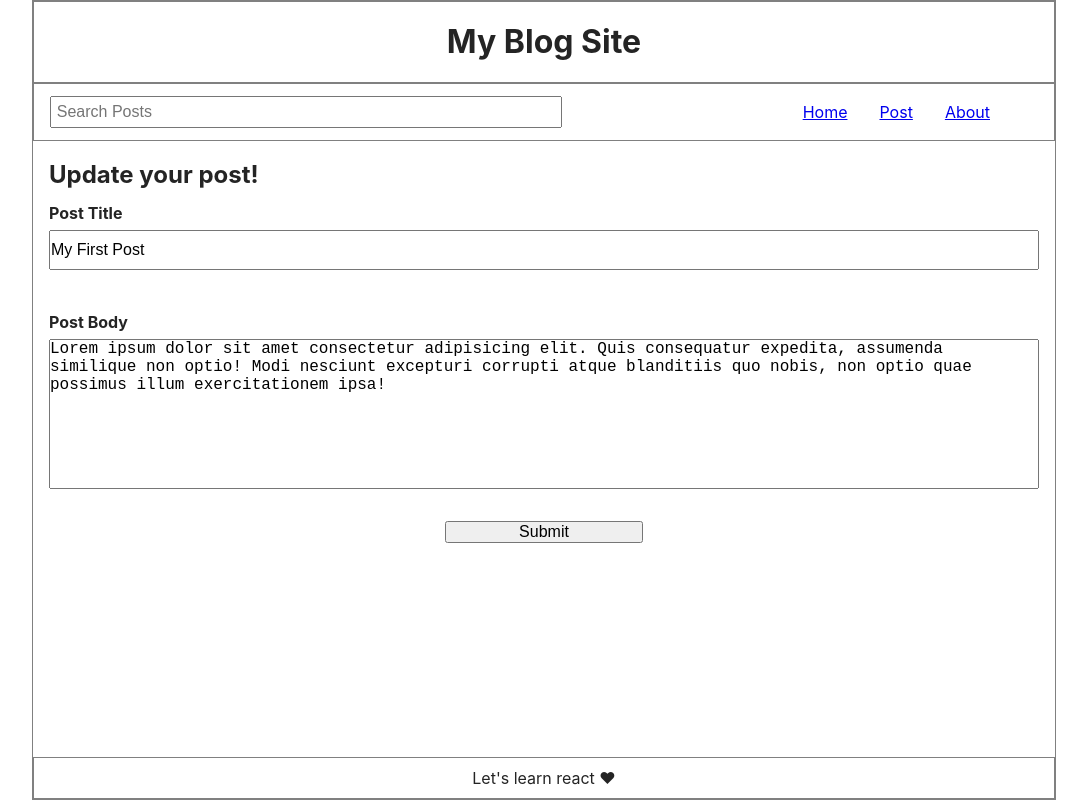
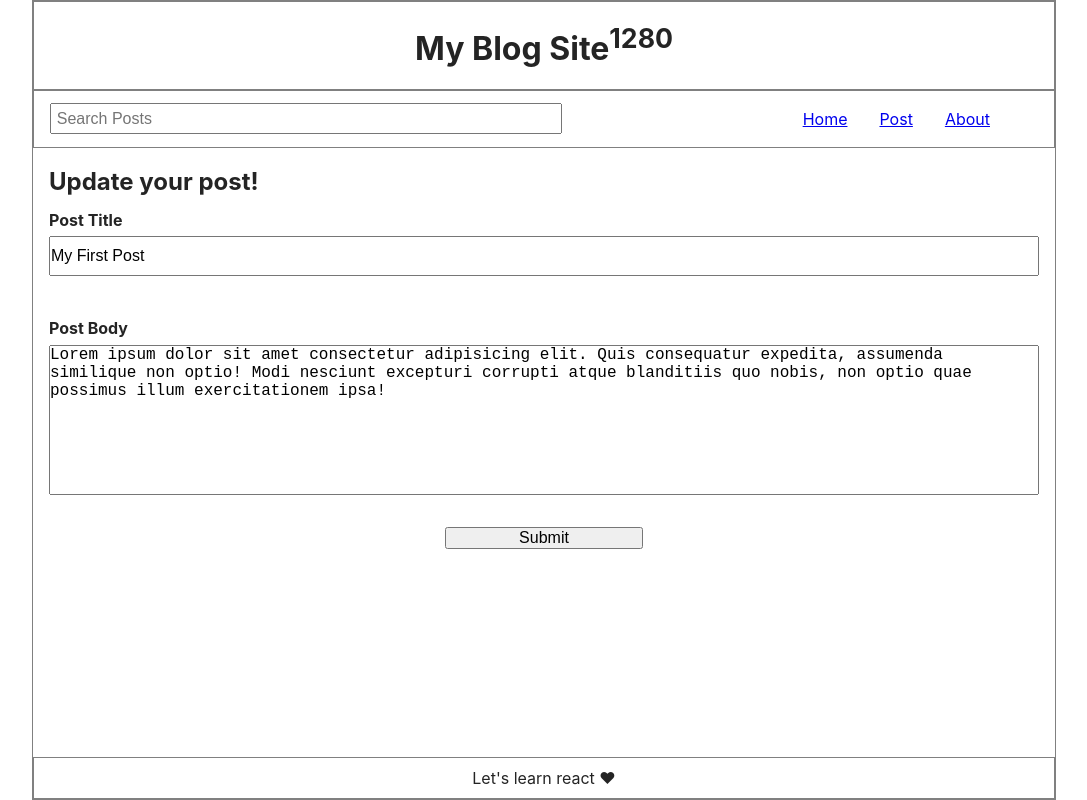
Before and after one commit to divyKS/learn-react-dave-blog, a React (Vite) app: page /update/1 in a window 1280 px wide. Shown: the whole page, without its empty margins (96-1183 px from the left). Built offline with nearby package versions, Linux system fonts and the light colour scheme; data requests are answered from the project's data file.

Commit message:
before useAxiosHook, windowSize hook included

```diff
--- a/src/App.jsx
+++ b/src/App.jsx
@@ -15,6 +15,8 @@ import UpdatePost from './Components/UpdatePost';
 
 import api from './api/posts'
 
+import useWindowWidthCalculator from './hooks/useWindowWidth'
+
 function App() {
     const navigate = useNavigate();
 
@@ -26,6 +28,7 @@ function App() {
     const [updateTitle, setUpdateTitle] = useState("");
     const [updateBody, setUpdateBody] = useState("");
 
+	const { width } = useWindowWidthCalculator();
 
 	const handleDelete = async (id) => {
 		try {
@@ -139,7 +142,7 @@ function App() {
 	return (
 		<>
 			<div className="container">
-				<Header heading="My Blog Site" />
+				<Header heading="My Blog Site" width={width} />
 				<Nav search={search} setSearch={setSearch} />
 
 				<Routes>
--- a/src/Components/Header.jsx
+++ b/src/Components/Header.jsx
@@ -1,7 +1,8 @@
-const Header = ({ heading }) => {
+const Header = ({ heading, width }) => {
     return (
       <header>
-          <h1>{heading}</h1>
+          <h1>{heading}<sup>{width}</sup></h1>
+
       </header>
     )
   }
--- a/src/Components/UpdatePost.jsx
+++ b/src/Components/UpdatePost.jsx
@@ -1,5 +1,6 @@
 import { useEffect } from "react";
 import { useParams, Link } from "react-router-dom"
+
 const UpdatePost = ({ posts, handleUpdate, updateTitle, updateBody, setUpdateTitle, setUpdateBody }) => {
     const { id } = useParams();
     const post = posts.find((post) => post.id.toString() === id);
--- /dev/null
+++ b/src/hooks/useWindowWidth.js
@@ -0,0 +1,34 @@
+import { useState, useEffect } from "react";
+
+function useWindowWidthCalculator(){
+    const [windowDimensions, setWindowDimensions] = useState({
+        width: undefined,
+        height: undefined
+    })
+
+    useEffect(()=>{
+
+        const calcDimensions = () => {
+            setWindowDimensions({
+                width: window.innerWidth,
+                height: window.innerHeight,
+            })
+        };
+
+        calcDimensions(); // this so that for the first time we have some value, otherwise without resizing it wont be calculated
+
+        window.addEventListener("resize", calcDimensions);
+
+        const cleanUp = () => {
+            window.removeEventListener("resize", calcDimensions);
+            console.log("The resize even listener from window object has been removed");
+        };
+
+        return cleanUp;
+
+    }, [])
+
+    return windowDimensions;
+}
+
+export default useWindowWidthCalculator;
```
